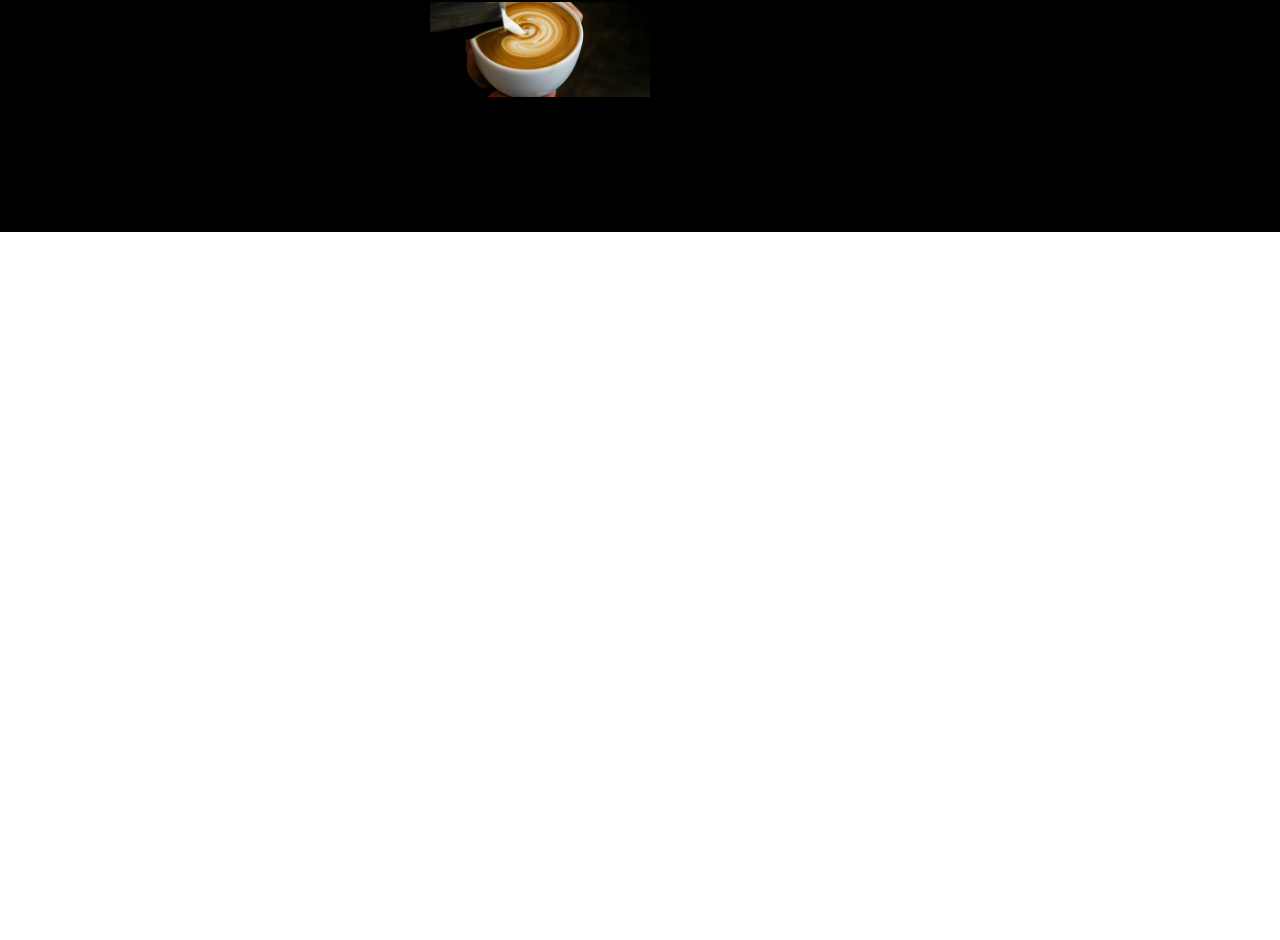
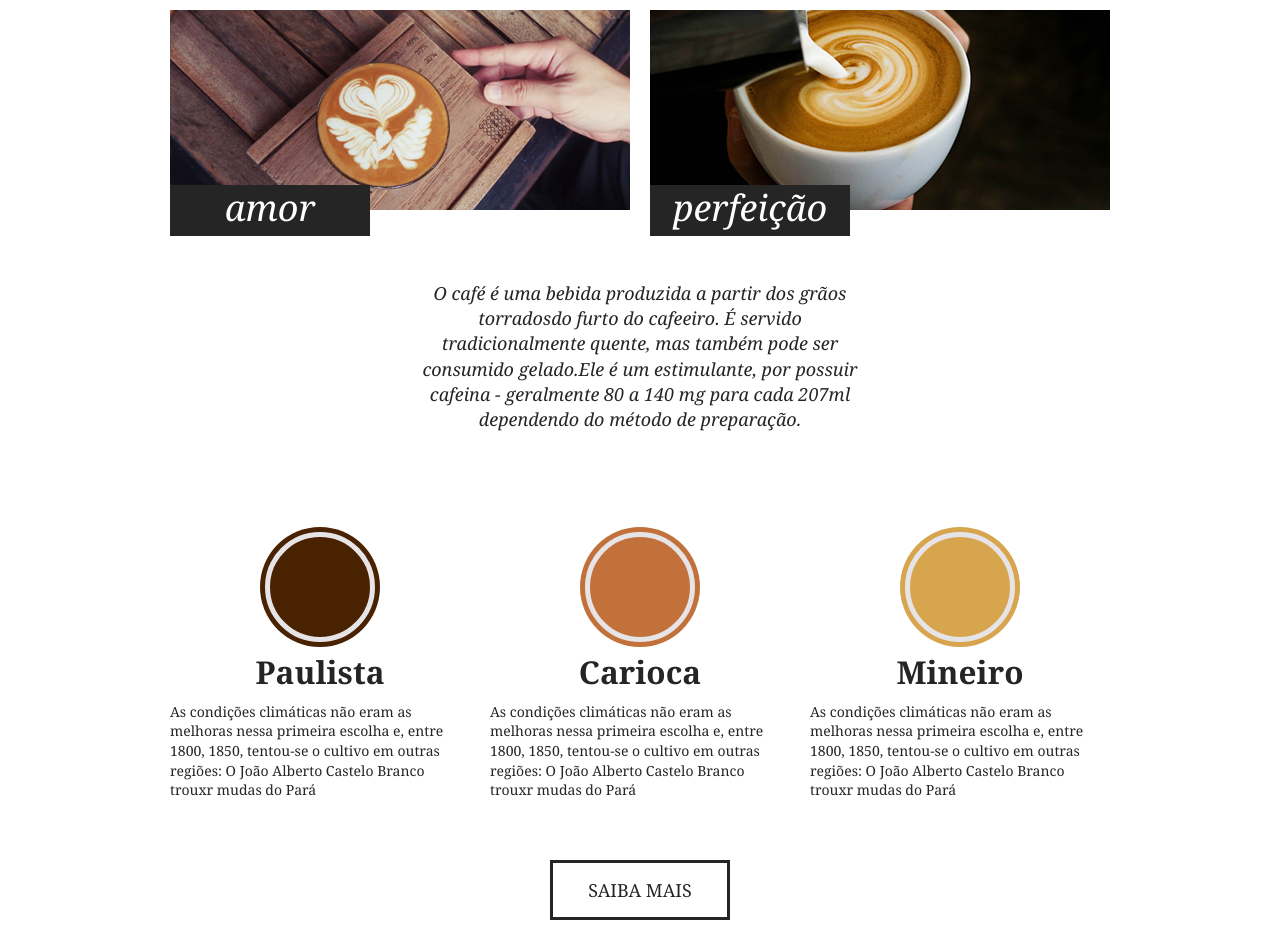
Before and after one commit to pedroz312/brafe, a plain HTML site: page index.html in a window 1280 px wide. Shown: the part 709-1649 px from the top of the page. Before the commit the page ends 941 px from the top, so only its background shows below. Drawn offline with Linux system fonts and the light colour scheme.

Commit message:
Produtos

```diff
--- a/css/brafe.css
+++ b/css/brafe.css
@@ -1,11 +1,11 @@
-body,h1,h2,h3,p,ul{
+/* RESET */
+body, h1, h2, h3, p, ul{
     padding: 0;
     margin: 0;
 }
-
 body{
     font-family: Georgia, serif;
-    color: #000000;
+    color: #252525;
 }
 
 *{
@@ -16,63 +16,79 @@ body{
     display: flex;
     max-width: 960px;
     margin: 0 auto;
+
 }
+
+/* MENU */
+
 .menu{
-    background-color: #000000;
+    background-color: #252525;
     padding: 15px 0;
 }
+
+.menu-nav a{
+    text-decoration: none;
+    color: #fff;
+    font-size: 1.125em;
+}
+
 .menu-nav{
-    flex: 1;
+    flex:1;
     margin: 0 10px;
     align-self: center;
 }
-.menu-nav a{
-    text-decoration: none;
-    color: white;
-    font-size: 1.125em;
-}
+
 .menu-logo{
     margin: 0 10px;
 }
-.menu-nav ul{
+
+.menu nav ul{
     float: right;
     display: flex;
     list-style: none;
+
 }
 
 .menu-nav ul li a{
     padding: 10px;
 }
-/*banner*/
 
+/* BANNER */
 .intro{
     background-image: url(../img/bg-intro.jpg);
+    background-size: cover;
     padding: 150px 0;
-    background-size: cover;
-    color: white;
+    color: #ffff;
     text-align: center;
+
+
 }
 
-.intro h1{
+.intro h2{
     text-transform: uppercase;
     font-size: 3em;
 }
+
 .intro p{
     font-style: italic;
     font-size: 1.125em;
+
 }
-.intro h1::after{
+
+.intro h2:after{
     content: '';
     display: block;
     width: 20px;
     height: 4px;
-    background: white;
+    background-color: #fff;
     margin: 10px auto;
 }
 
-/*sobre*/
+/*Sobre*/
+
 
 .sobre{
+    background-color: #fff;
     padding: 60px 0;
 }
 
@@ -82,9 +98,27 @@ body{
     margin-bottom: 60px;
 }
 
-.sobre-item{
-    flex: 1;
+.sobre-item {
     margin: 0 10px;
+}
+
+.sobre-item img{
+    display: block;
+    max-width: 100%;
+}
+
+.sobre-item h3{
+    font-size: 2.25em;
+    background-color: #252525;
+    color: #fff;
+    font-style: italic;
+    text-align: center;
+    width: 200px;
+    padding: 5px 0 10px 0;
+    line-height: 1em;
+    font-weight: normal;
+    position: relative;
+    top: -25px;
 }
 
 .sobre > p{
@@ -95,17 +129,56 @@ body{
     max-width: 460px;
     text-align: center;
 }
-
-.sobre-item img{
+}
+/*Produtos*/
+.produtos{
+    background-color: #e7e4e8;
+    border-top: 3px solid #d6d3c8;
+    border-bottom: 3px solid #d6d3c8;
+    padding: 60px 0;
+}
+.produtos-item{
+    flex: 1;
+    margin: 0 10px 40px 10px;
+}
+.produtos-item h2{
+    font-size: 2.25em;
+    text-align: center;
+    margin-bottom: 20px;
+}
+.produtos-item h2:before{
+    content: '';
     display: block;
-    line-height: 1em;
-    background-color: #000000;
-    color: white;
-    font-style: italic;
-    font-weight: normal;
+    width: 100px;
+    height: 100px;
+    border-radius: 50%;
+    background-color: currentColor;
+    border: 5px solid #e7e4e8;
+    box-shadow: 0 0 0 5px;
+    margin: 20px auto;
+}
+h2.produtos-paulista::before{
+    color: #492201;
+}
+h2.produtos-carioca::before{
+    color: #c17139;
+}
+h2.produtos-mineiro::before{
+    color: #d7a54d;
+}
+.produtos-item {
+    font-size: 0.875em;
+    line-height: 1.4em;
+}
+.produtos-btn{
+    border: 3px solid #252525;
+    color: #252525;
+    text-decoration: none;
     text-align: center;
-    position: relative;
-    width: 220px;
-    top: -25px;
-    padding: 5px 0 10px 0;
+    font-size: 1.125em;
+    text-transform: uppercase;
+    display: block;
+    width: 180px;
+    padding: 15px 0;
+    margin: 20px auto;
 }
--- a/index.html
+++ b/index.html
@@ -1,10 +1,10 @@
 <!DOCTYPE html>
-<html lang="pt">
+<html lang="pt-BR">
 
 <head>
     <meta charset="UTF-8">
     <meta name="viewport" content="width=device-width, initial-scale=1.0">
-    <title>Brafé</title>
+    <title>Brafé - Cafeteria</title>
     <link rel="stylesheet" href="css/brafe.css">
 </head>
 
@@ -16,35 +16,66 @@
                 <ul>
                     <li><a href="#">Sobre</a></li>
                     <li><a href="#">Produtos</a></li>
-                    <li><a href="#">Portifolio</a></li>
+                    <li><a href="#">Portfólio</a></li>
                     <li><a href="#">Contato</a></li>
                 </ul>
             </nav>
         </div>
+    </header>
+        <!-- Banner -->
+
         <section class="intro">
-            <h1>Cafés com a cara<br>do Brasil</h1>
+            <h2>Cafés com a cara <br>do Brasil</h2>
             <p>Direto das fazendas de Minas Gerais</p>
+        </section>
 
-        </section>
-        <section class="sobre container">
-            <h2>Uma Mistura de</h2>
-            <div class="row">
-                <div class="col-sm sobre-item">
+        <!--Sobre-->
+
+        <section class="sobre">
+            <h2>Uma mistura de </h2>
+            <div class="container">
+                <div class="sobre-item">
                     <img src="img/cafe-1.jpg">
                     <h3>amor</h3>
                 </div>
-                <div class="col-sm sobre-item">
+                <div class="sobre-item">
                     <img src="img/cafe-2.jpg">
                     <h3>perfeição</h3>
                 </div>
             </div>
-            <p>O café é uma bebida produzida a partir dos grãos torrados do fruto do cafeeiro. É servido
-                tradicionalmente quente, mas também pode ser consumido gelado. Ele é um estimulante, por possuir cafeína
-                — geralmente 80 a 140 mg para cada 207 ml dependendo do método de preparação.</p>
+            <p>O café é uma bebida produzida a partir dos grãos torradosdo furto do cafeeiro. É servido tradicionalmente
+                quente, mas também pode ser consumido gelado.Ele é um estimulante, por possuir cafeina - geralmente 80 a 140 mg para cada
+                207ml dependendo do método de preparação.
+            </p>
         </section>
-
-
     </header>
+<!--Produtos-->
+        <section class="produtos">
+            <div class="container">
+                <div class="produtos-item">
+                    <h2 class="produtos-paulista">Paulista</h2>
+                    <p>As condições climáticas não eram as melhoras nessa primeira
+                        escolha e, entre 1800, 1850, tentou-se o cultivo em outras regiões:
+                        O João Alberto Castelo Branco trouxr mudas do Pará
+                    </p>
+                </div>
+                <div class="produtos-item">
+                    <h2 class="produtos-carioca">Carioca</h2>
+                    <p>As condições climáticas não eram as melhoras nessa primeira
+                        escolha e, entre 1800, 1850, tentou-se o cultivo em outras regiões:
+                        O João Alberto Castelo Branco trouxr mudas do Pará
+                    </p>
+                </div>
+                <div class="produtos-item">
+                    <h2 class="produtos-mineiro">Mineiro</h2>
+                    <p>As condições climáticas não eram as melhoras nessa primeira
+                        escolha e, entre 1800, 1850, tentou-se o cultivo em outras regiões:
+                        O João Alberto Castelo Branco trouxr mudas do Pará
+                    </p>
+                </div>
+            </div>
+            <a href="#" class="produtos-btn">Saiba Mais</a>
+        </section>
 </body>
 
 </html>
```
